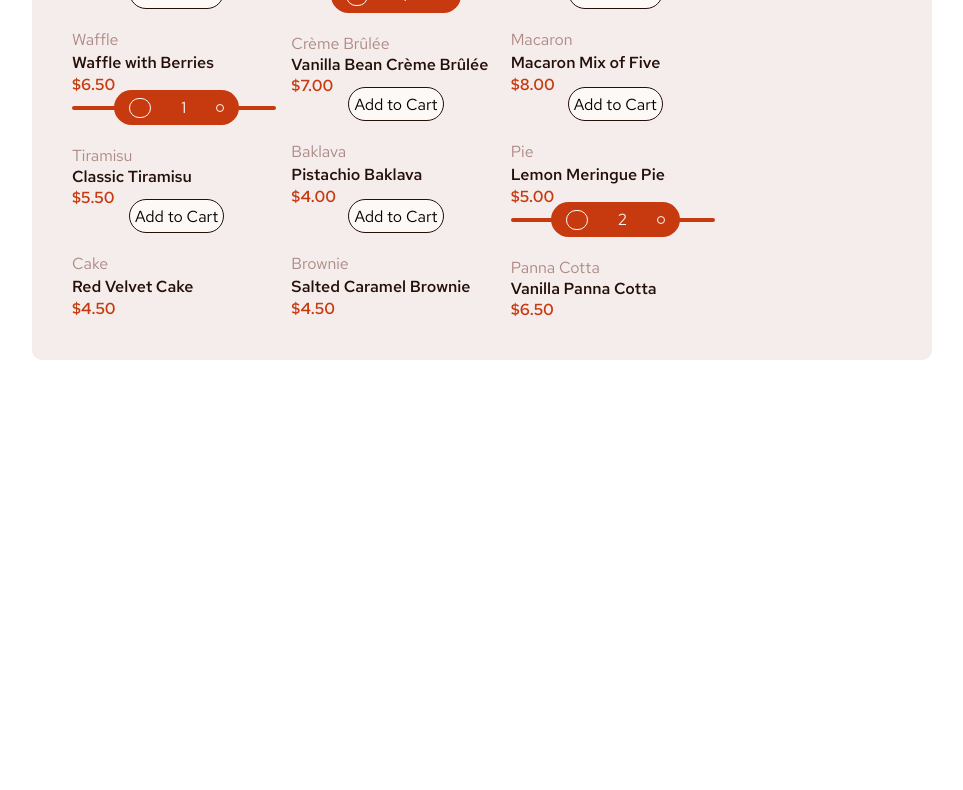
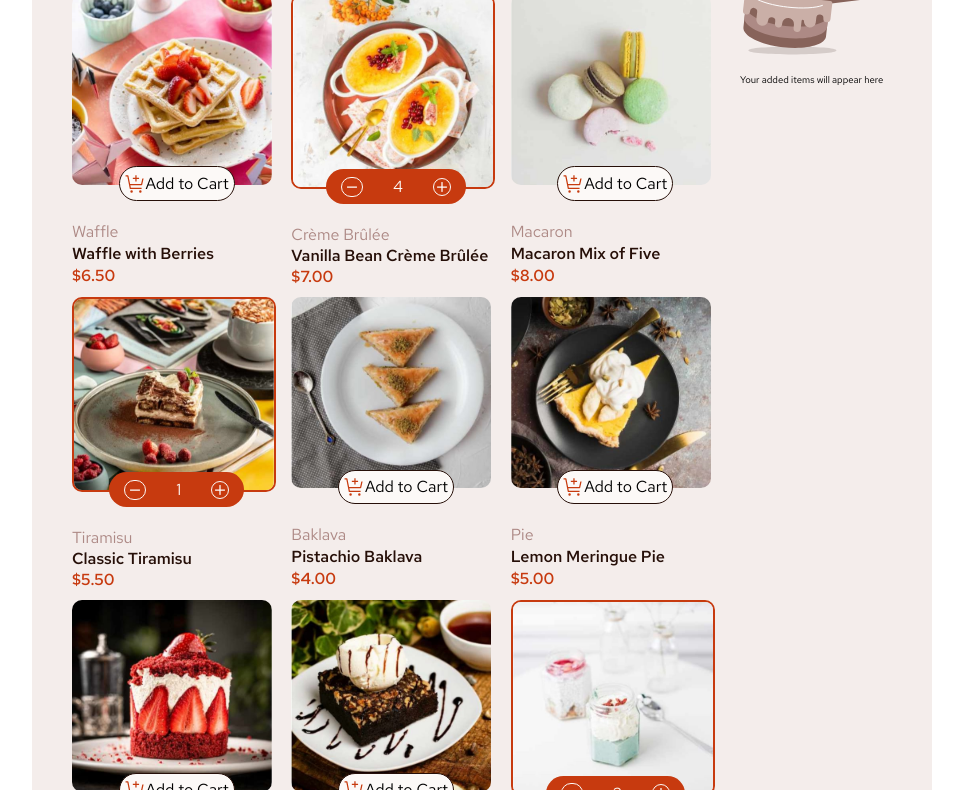
Before and after one commit to gafjel/Product-list-with-cart, a plain HTML site: page index.html in a window 1280 px wide. Shown: the part 99-889 px from the top of the page, without its empty margins (158-1121 px from the left). Before the commit the page ends 800 px from the top, so only its background shows below. Drawn offline with Linux system fonts and the light colour scheme; the site is published under a folder, as on GitHub Pages, so addresses that start at the root find nothing.

Commit message:
adding full-stop to the location of the images to make them show

```diff
--- a/index.html
+++ b/index.html
@@ -25,10 +25,10 @@
 
       <div class="one">
 
-        <img src="/assets/images/image-waffle-desktop.jpg" alt="" id="image">
+        <img src="./assets/images/image-waffle-desktop.jpg" alt="" id="image">
 
         <div class="subone">
-          <img src="/assets/images/icon-add-to-cart.svg" alt="">
+          <img src="./assets/images/icon-add-to-cart.svg" alt="">
           <p>Add to Cart</p>
         </div>
 
@@ -40,15 +40,15 @@
 
       <div class="two">
 
-        <img src="/assets/images/image-creme-brulee-desktop.jpg"id="image" alt="">
+        <img src="./assets/images/image-creme-brulee-desktop.jpg"id="image" alt="">
 
         <div class="subtwo">
 
-          <img src="/assets/images/icon-decrement-quantity.svg" alt="" id="decre">
+          <img src="./assets/images/icon-decrement-quantity.svg" alt="" id="decre">
 
           <p>4</p>
 
-          <img src="/assets/images/icon-increment-quantity.svg" alt="" id="incre">
+          <img src="./assets/images/icon-increment-quantity.svg" alt="" id="incre">
 
         </div>
 
@@ -60,11 +60,11 @@
 
       <div class="three">
 
-        <img src="/assets/images/image-macaron-desktop.jpg" id="image"alt="">
+        <img src="./assets/images/image-macaron-desktop.jpg" id="image"alt="">
 
         <div class="subthree">
 
-          <img src="/assets/images/icon-add-to-cart.svg" alt="">
+          <img src="./assets/images/icon-add-to-cart.svg" alt="">
           <p>Add to Cart</p>
 
         </div>
@@ -77,15 +77,15 @@
 
       <div class="four">
 
-        <img src="/assets/images/image-tiramisu-desktop.jpg" alt=""id="image">
+        <img src="./assets/images/image-tiramisu-desktop.jpg" alt=""id="image">
 
         <div class="subfour">
 
-          <img src="/assets/images/icon-decrement-quantity.svg" alt="" id="decre">
+          <img src="./assets/images/icon-decrement-quantity.svg" alt="" id="decre">
 
           <p>1</p>
 
-          <img src="/assets/images/icon-increment-quantity.svg" alt="" id="incre">
+          <img src="./assets/images/icon-increment-quantity.svg" alt="" id="incre">
 
         </div>
 
@@ -97,11 +97,11 @@
 
       <div class="five">
 
-        <img src="/assets/images/image-baklava-desktop.jpg" alt=""id="image">
+        <img src="./assets/images/image-baklava-desktop.jpg" alt=""id="image">
 
         <div class="subfive">
 
-          <img src="/assets/images/icon-add-to-cart.svg" alt="">
+          <img src="./assets/images/icon-add-to-cart.svg" alt="">
           <p>Add to Cart</p>
 
         </div>
@@ -114,11 +114,11 @@
 
       <div class="six">
 
-        <img src="/assets/images/image-meringue-desktop.jpg"id="image" alt="">
+        <img src="./assets/images/image-meringue-desktop.jpg"id="image" alt="">
 
         <div class="subsix">
 
-          <img src="/assets/images/icon-add-to-cart.svg" alt="">
+          <img src="./assets/images/icon-add-to-cart.svg" alt="">
           <p>Add to Cart</p>
 
         </div>
@@ -131,11 +131,11 @@
 
       <div class="seven">
 
-        <img src="/assets/images/image-cake-desktop.jpg"id="image" alt="">
+        <img src="./assets/images/image-cake-desktop.jpg"id="image" alt="">
 
         <div class="subseven">
 
-          <img src="/assets/images/icon-add-to-cart.svg" alt="">
+          <img src="./assets/images/icon-add-to-cart.svg" alt="">
           <p>Add to Cart</p>
 
         </div>
@@ -148,11 +148,11 @@
 
       <div class="eight">
 
-        <img src="/assets/images/image-brownie-desktop.jpg" alt=""id="image">
+        <img src="./assets/images/image-brownie-desktop.jpg" alt=""id="image">
 
         <div class="subeight">
 
-          <img src="/assets/images/icon-add-to-cart.svg" alt="">
+          <img src="./assets/images/icon-add-to-cart.svg" alt="">
           <p>Add to Cart</p>
 
         </div>
@@ -165,15 +165,15 @@
 
       <div class="nine">
 
-        <img src="/assets/images/image-panna-cotta-desktop.jpg" alt=""id="image">
+        <img src="./assets/images/image-panna-cotta-desktop.jpg" alt=""id="image">
 
         <div class="subnine">
 
-          <img src="/assets/images/icon-decrement-quantity.svg" alt="" id="decre">
+          <img src="./assets/images/icon-decrement-quantity.svg" alt="" id="decre">
 
           <p>2</p>
 
-          <img src="/assets/images/icon-increment-quantity.svg" alt="" id="incre">
+          <img src="./assets/images/icon-increment-quantity.svg" alt="" id="incre">
 
         </div>
 
@@ -189,7 +189,7 @@
 
       <h2>Your Cart (0)</h2>
 
-      <img src="/assets/images/illustration-empty-cart.svg" alt="">
+      <img src="./assets/images/illustration-empty-cart.svg" alt="">
 
       <p>Your added items will appear here</p>
 
```
